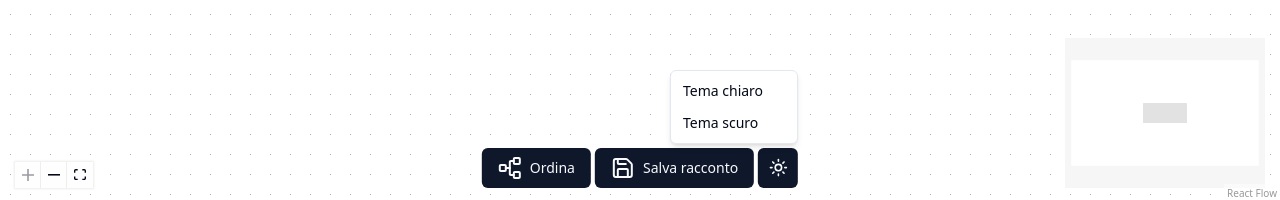
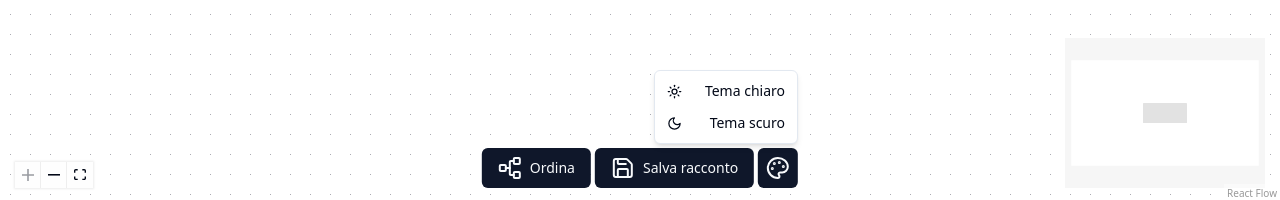
Before and after one commit to daxdiv/app-racconti-interattivi, a React (Vite) app in the folder frontend/: page / in a window 1280 px wide. Both pictures are taken after a click on the button "Toggle theme". Shown: the part 597-797 px from the top of the page. Built offline with nearby package versions, Linux system fonts and the light colour scheme; no server answers.

Commit message:
feat(frontend): change `ModeToggle` ui

```diff
--- a/frontend/src/components/ModeToggle.tsx
+++ b/frontend/src/components/ModeToggle.tsx
@@ -4,7 +4,7 @@ import {
   DropdownMenuItem,
   DropdownMenuTrigger,
 } from "@/components/ui/dropdown-menu";
-import { Moon, Sun } from "lucide-react";
+import { Moon, Palette, Sun } from "lucide-react";
 
 import { Button } from "@/components/ui/button";
 import useTheme from "@/hooks/useTheme";
@@ -16,14 +16,26 @@ export function ModeToggle() {
     <DropdownMenu>
       <DropdownMenuTrigger asChild>
         <Button size="icon">
-          <Sun className="h-[1.2rem] w-[1.2rem] rotate-0 scale-100 transition-all dark:-rotate-90 dark:scale-0" />
-          <Moon className="absolute h-[1.2rem] w-[1.2rem] rotate-90 scale-0 transition-all dark:rotate-0 dark:scale-100" />
+          <Palette />
           <span className="sr-only">Toggle theme</span>
         </Button>
       </DropdownMenuTrigger>
-      <DropdownMenuContent align="end">
-        <DropdownMenuItem onClick={() => setTheme("light")}>Tema chiaro</DropdownMenuItem>
-        <DropdownMenuItem onClick={() => setTheme("dark")}>Tema scuro</DropdownMenuItem>
+      <DropdownMenuContent
+        align="end"
+        className="w-36"
+      >
+        <DropdownMenuItem
+          onClick={() => setTheme("light")}
+          className="text-sm flex justify-between items-center cursor-pointer"
+        >
+          <Sun size={15} /> Tema chiaro
+        </DropdownMenuItem>
+        <DropdownMenuItem
+          onClick={() => setTheme("dark")}
+          className="text-sm flex justify-between items-center cursor-pointer"
+        >
+          <Moon size={15} /> Tema scuro
+        </DropdownMenuItem>
       </DropdownMenuContent>
     </DropdownMenu>
   );
```
